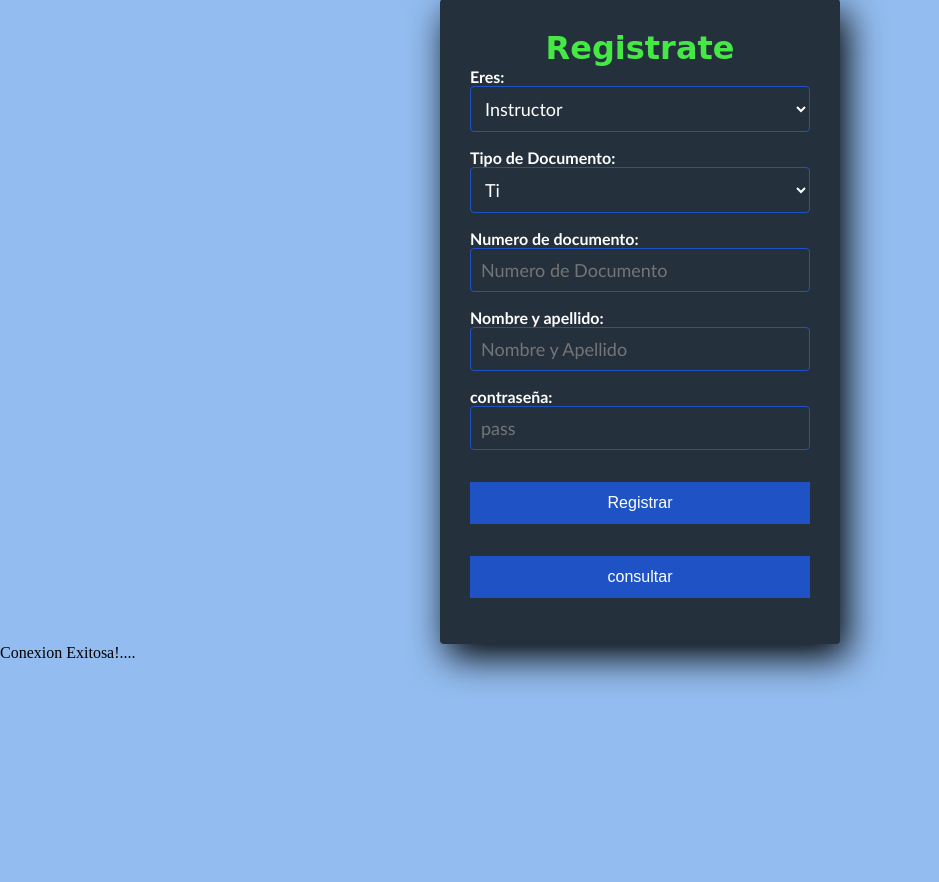
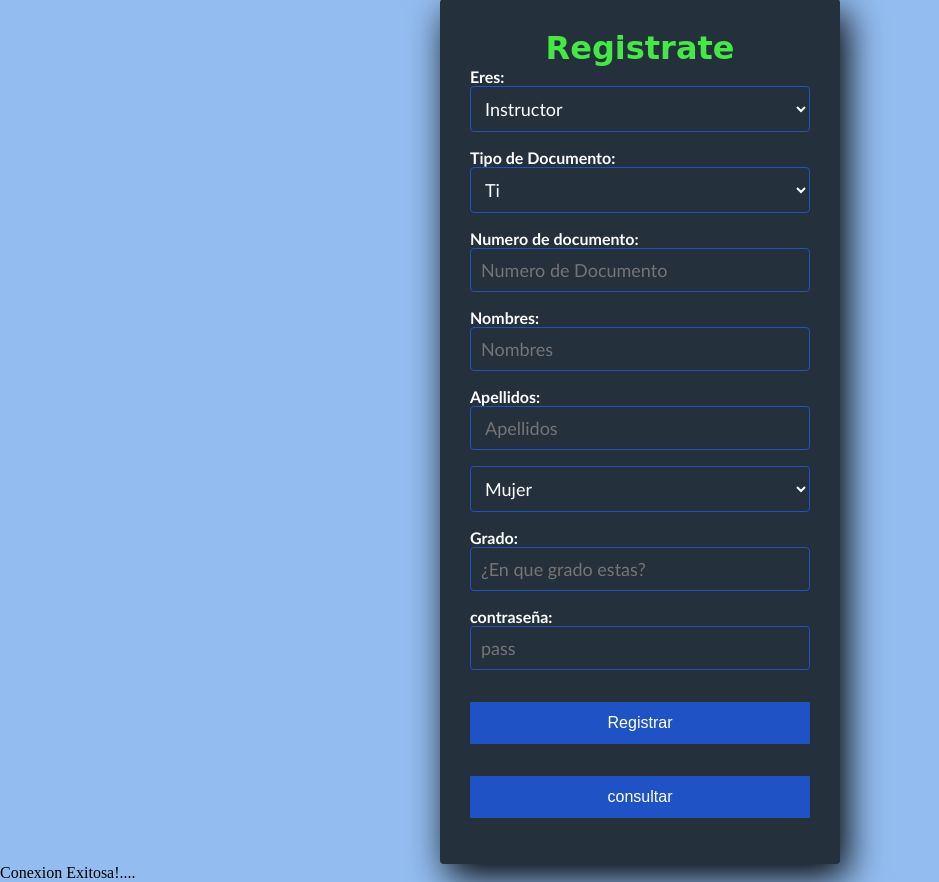
Before and after one commit to Brayanking12/projectEncicloplay, a PHP site: page /resgistrar/registrar/index.php in a window 1280 px wide. Shown: the part 101-983 px from the top of the page, without its empty margins (0-939 px from the left). Before the commit the page ends 787 px from the top, so only its background shows below. Run offline with PHP 8.4, Linux system fonts and the light colour scheme.

Commit message:
Agregue validaciones

```diff
--- a/PaginaEncicloplay/registrar/index.php
+++ b/PaginaEncicloplay/registrar/index.php
@@ -20,14 +20,22 @@
         </select>
         <h4>Numero de documento:</h4>
       <input class="controls" type="text" name="numero"  placeholder="Numero de Documento" required>
-     <h4>Nombre y apellido:</h4>
-      <input class="controls" type="text" name="nombre" placeholder="Nombre y Apellido" required>
+     <h4>Nombres:</h4>
+      <input class="controls" type="text" name="nombre" placeholder="Nombres" required>
+      <h4>Apellidos:</h4>
+      <input class="controls" type="text" name="apellido" placeholder=" Apellidos" required>
+      <select class="controls" name="genero" required>
+          <option value="Mujer">Mujer</option>
+          <option value="Hombre">Hombre</option>
+        </select>
+        <h4>Grado:</h4>
+      <input class="controls" type="text" name="grado" placeholder="¿En que grado estas?" required>
       <h4>contraseña:</h4>
       <input class="controls" type="Password" name="pass"  placeholder="pass" required>
 
 
         <input class="botons" type="submit"  value="Registrar"  name="registro">
-      <input class="botons" type="submit"  value="consultar"   >
+      <input class="botons" type="submit"  value="consultar" pattern="(?=.*\d)(?=.*[a-z])(?=.*[A-Z]).{8,}" title="Must contain at least one number and one uppercase and lowercase letter, and at least 8 or more characters" required  >
 
     </form>
         <?php
```
